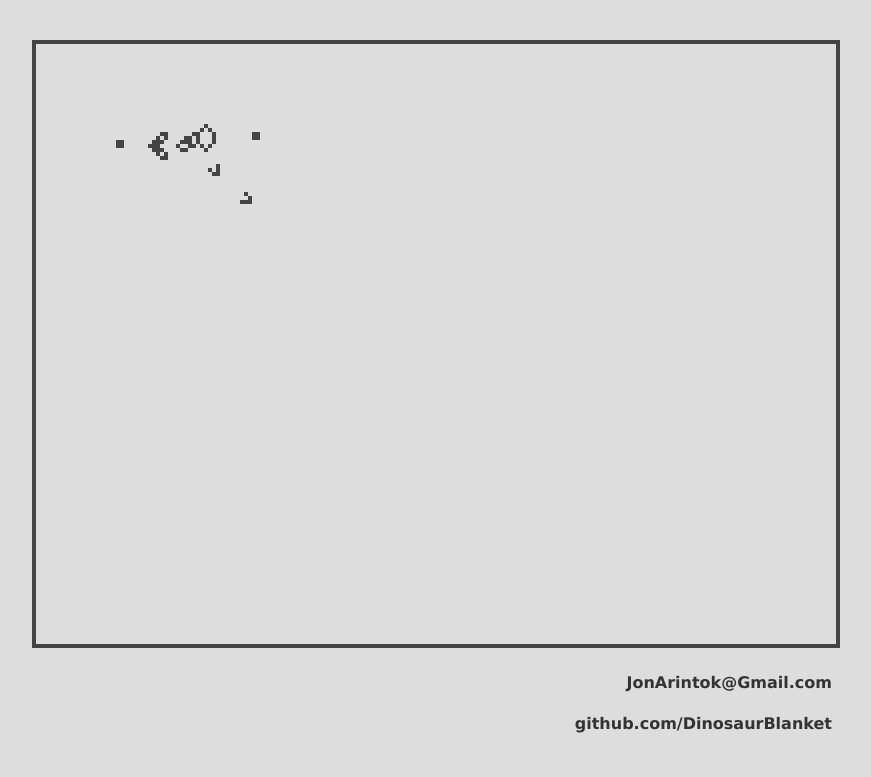
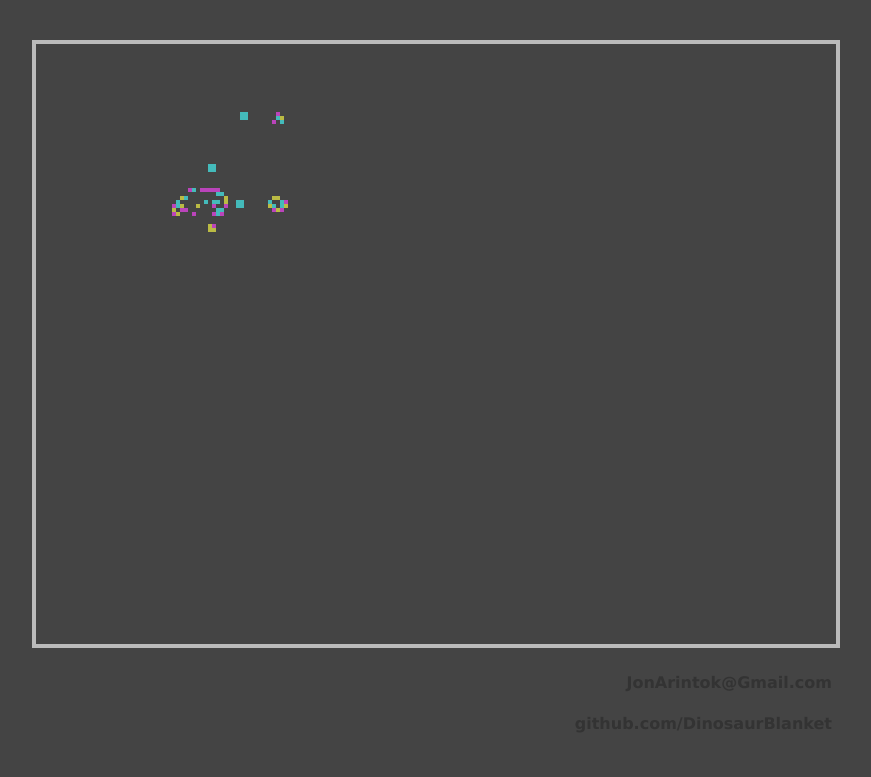
Before and after one commit to DinosaurBlanket/HTML5CGOL, a plain HTML site: page homepage.html in a window 1280 px wide. Shown: the whole page, without its empty margins (208-1079 px from the left). Drawn offline with Linux system fonts and the light colour scheme.

Commit message:
been fiddling, about to add second canvas layer for the stamp

```diff
--- a/homepage.css
+++ b/homepage.css
@@ -1,15 +1,16 @@
 body {
-	background: #DDD;
+	background: #444;
 	font-family: Verdana;
-	color: #444;
+	color: #BBB;
 }
 #cancan {
 	margin-top: 40px;
 }
 #canvas0 {
-	border-color: #444;
+	border-color: #BBB;
 	border-width: 4px;
 	border-style: solid;
+	cursor: none;
 }
 #foot {
 	padding-top: 10px;
--- a/homepage.js
+++ b/homepage.js
@@ -5,9 +5,9 @@ var c0 = document.getElementById("canvas0").getContext("2d");
 var width = 800;
 var height = 600;
 var cellsize = 4;
-var timeout = 80;
+var timeout = 60;
 var generation = 0;
-var offcolor = "#DDD", oncolor = "#444";
+var offcolor = "#444", oncolor = "#BBB";
 var pitch = width/cellsize;
 
 var cells = [], cursedcells = [], neighborcounts = [];
@@ -42,7 +42,10 @@ function fillcell(i) { c0.fillRect( (i%pitch)*cellsize, Math.floor(i/pitch)*cell
 
 function loop() {
 	//console.log("generation : " + generation);
-
+	/*
+	c0.fillStyle = "rgba(221, 221, 221, 0.5)";
+	c0.fillRect(0,0,width,height);
+	*/
 	while (cursedcells.length) {
 		var cc = cursedcells.pop()
 		cells[cc-pitch  -1] = 1;
@@ -75,14 +78,14 @@ function loop() {
 				//console.log(i + " died");
 			}
 			else {
-				c0.fillStyle = oncolor;
+				c0.fillStyle = neighborcounts[i]==2 ? "#BB4" : "#4BB";
 				fillcell(i);
 				//console.log(i + " lived");
 			}
 		}
 		else if (neighborcounts[i]==3) {
 			cells[i] = 1;
-			c0.fillStyle = oncolor;
+			c0.fillStyle = "#B4B";
 			fillcell(i);
 			//console.log(i + " born");
 		}
@@ -91,20 +94,26 @@ function loop() {
 	for (var i=0; i<arraylength; i++) neighborcounts[i] = 0;
 	generation++;
 
+
 	window.setTimeout(loop, timeout);
-
 }
 
-gosperglidergun = [
+var heptominob = [
+	[0,  2,3],
+	[0,1,2],
+	[  1]
+]
+
+var gosperglidergun = [
 	[24],
-	[22, 24],
-	[12, 13, 20, 21, 34, 35],
-	[11, 15, 20, 21, 34, 35],
-	[ 0,  1, 10, 16, 20, 21],
-	[ 0,  1, 10, 14, 16, 17, 22, 24],
-	[10, 16, 24],
-	[11, 15],
-	[12, 13]
+	[22,24],
+	[12,13,20,21,34,35],
+	[11,15,20,21,34,35],
+	[ 0, 1,10,16,20,21],
+	[ 0, 1,10,14,16,17,22,24],
+	[10,16,24],
+	[11,15],
+	[12,13]
 ]
 
 function blitpattern(x, y, source) {
@@ -115,7 +124,7 @@ function blitpattern(x, y, source) {
 	}
 }
 
-blitpattern(20, 20, gosperglidergun);
+blitpattern(50, 20, heptominob);
 
 loop();
 
```
Also changed, not shown: homepage_previous.js (+62 -20 lines).
